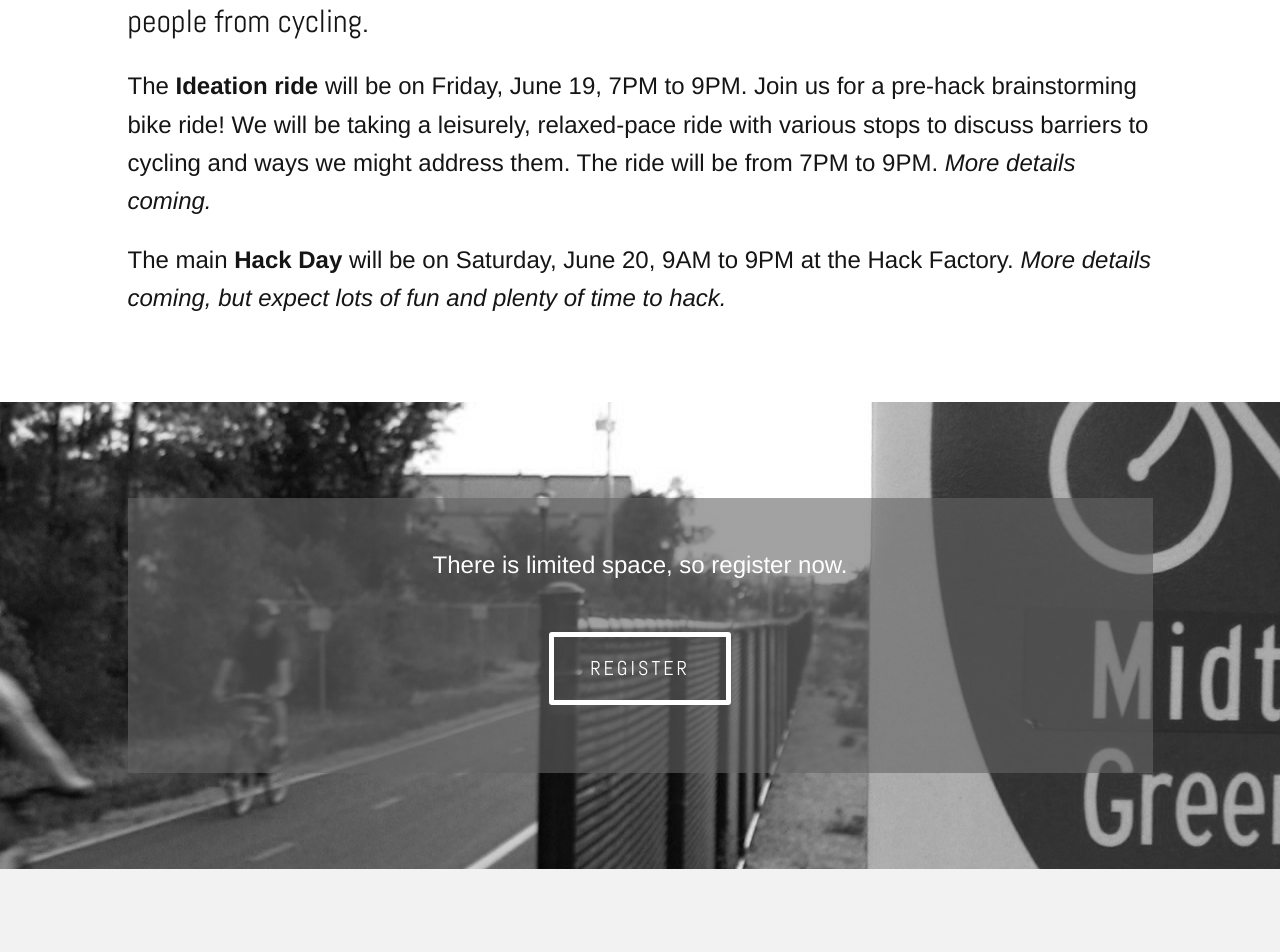
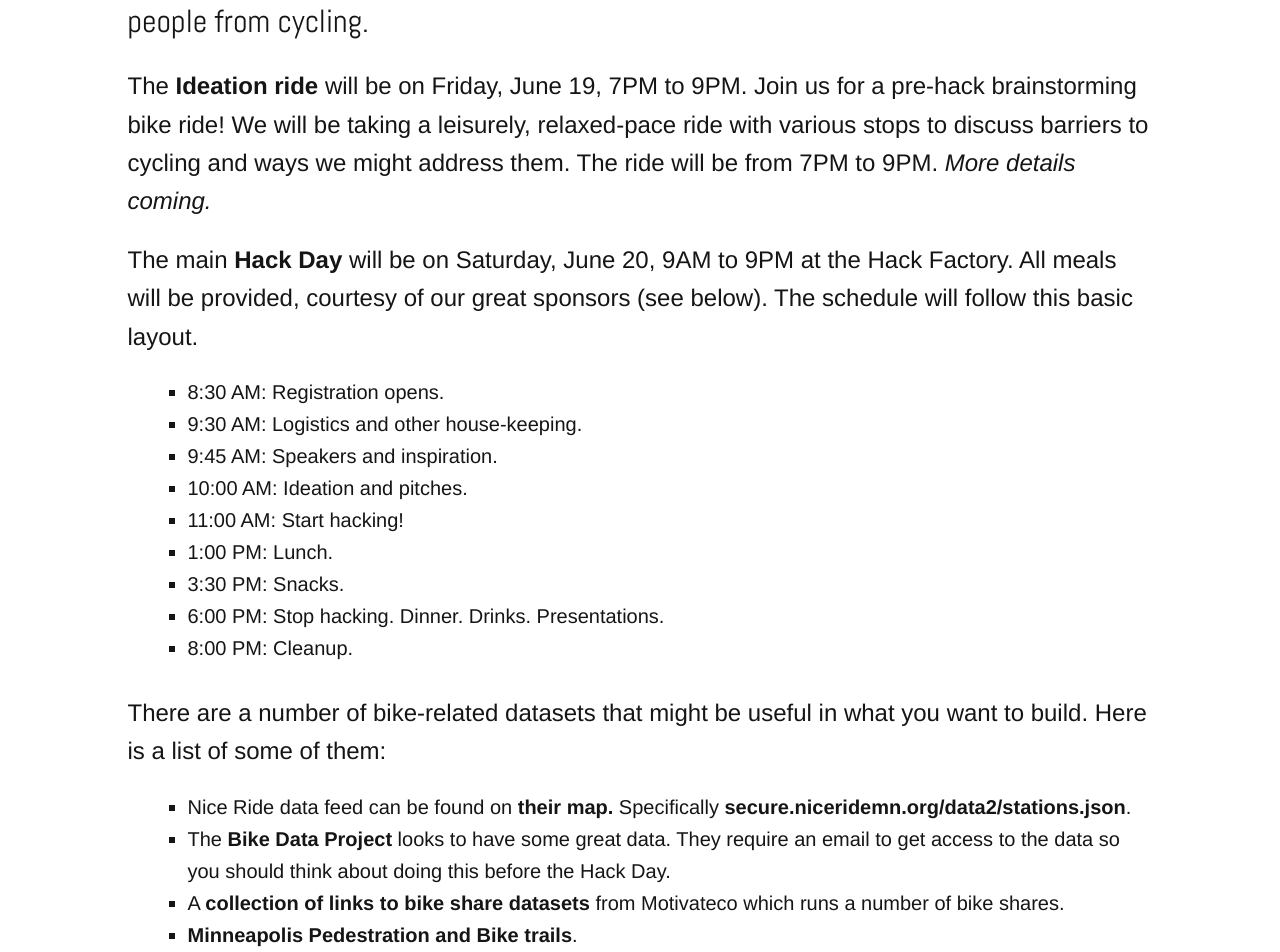
Before and after one commit to CycleHackTC/cyclehacktc.github.io, a Jekyll site: the page built from index.html, in a window 1280 px wide. Shown: the part 672-1624 px from the top of the page. Built offline with Jekyll 4.4.1, drawn with Linux system fonts in a browser that asks for light colours; some of the changed text lies outside the part shown.

Commit message:
Adding some more detail for hack day.

```diff
--- a/_sass/_site.scss
+++ b/_sass/_site.scss
@@ -232,6 +232,13 @@ section.block {
         }
       }
     }
+
+    ul {
+      font-size: 1.25em;
+      margin-left: 3em;
+      margin-bottom: 1.5em;
+      list-style-type: square;
+    }
   }
 
   &.spon-block {
--- a/index.html
+++ b/index.html
@@ -10,7 +10,32 @@ layout: default
 
       <p class="sub-description">The <strong>Ideation ride</strong> will be on Friday, June 19, 7PM to 9PM.  Join us for a pre-hack brainstorming bike ride! We will be taking a leisurely, relaxed-pace ride with various stops to discuss barriers to cycling and ways we might address them.  The ride will be from 7PM to 9PM.  <em>More details coming.</em></p>
 
-      <p class="sub-description">The main <strong> Hack Day</strong> will be on Saturday, June 20, 9AM to 9PM at the Hack Factory.  <em>More details coming, but expect lots of fun and plenty of time to hack.</em></p>
+      <p class="sub-description">The main <strong> Hack Day</strong> will be on Saturday, June 20, 9AM to 9PM at the Hack Factory.  All meals will be provided, courtesy of our great sponsors (see below).  The schedule will follow this basic layout.</p>
+
+      <ul>
+        <li>8:30 AM: Registration opens.</li>
+        <li>9:30 AM: Logistics and other house-keeping.</li>
+        <li>9:45 AM: Speakers and inspiration.</li>
+        <li>10:00 AM: Ideation and pitches.</li>
+        <li>11:00 AM: Start hacking!</li>
+        <li>1:00 PM: Lunch.</li>
+        <li>3:30 PM: Snacks.</li>
+        <li>6:00 PM: Stop hacking.  Dinner.  Drinks.  Presentations.</li>
+        <li>8:00 PM: Cleanup.</li>
+      </ul>
+
+      <p class="sub-description">There are a number of bike-related datasets that might be useful in what you want to build.  Here is a list of some of them:</p>
+
+      <ul>
+        <li>Nice Ride data feed can be found on <a href="https://secure.niceridemn.org/map/" target="_blank">their map.</a>  Specifically <a href="https://secure.niceridemn.org/data2/stations.json" target="_blank">secure.niceridemn.org/data2/stations.json</a>.</li>
+        <li>The <a href="http://bikedataproject.com/" target="_blank">Bike Data Project</a> looks to have some great data.  They require an email to get access to the data so you should think about doing this before the Hack Day.</li>
+        <li>A <a href="http://developer.motivateco.com/" target="_blank">collection of links to bike share datasets</a> from Motivateco which runs a number of bike shares.</li>
+        <li><a href="http://opendata.minneapolismn.gov/datasets/8d110c659d614474839c9c0642d8974a_0" target="_blank">Minneapolis Pedestration and Bike trails</a>.</li>
+        <li><a href="http://gis.hennepin.opendata.arcgis.com/" target="_blank">Hennepin County open data portal</a> (no specific bike datasets).</li>
+        <li>MetroGIS has some bike data on their <a href="http://www.datafinder.org/catalog/index.asp" target="_blank">Data finder site</a>.</li>
+        <li>Possible bike data on the  <a href="https://gisdata.mn.gov/dataset?q=bike" target="_blank">Minnesota Geospatial Commons</a> data portal.</li>
+        <li><a href="http://opentwincities.org/data/" target="_blank">Open Twin Cities' list of data portals</a>.</li>
+      </ul>
     </div>
   </section>
 
```
